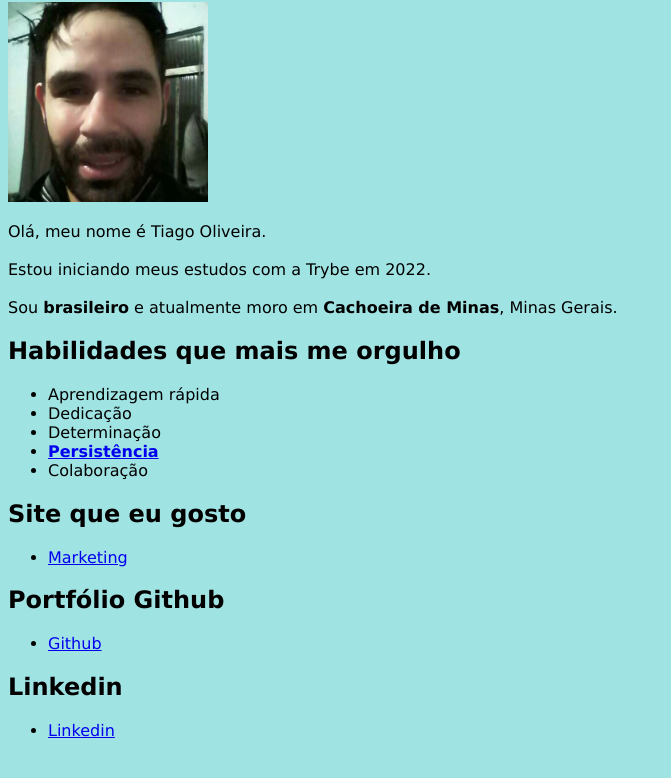
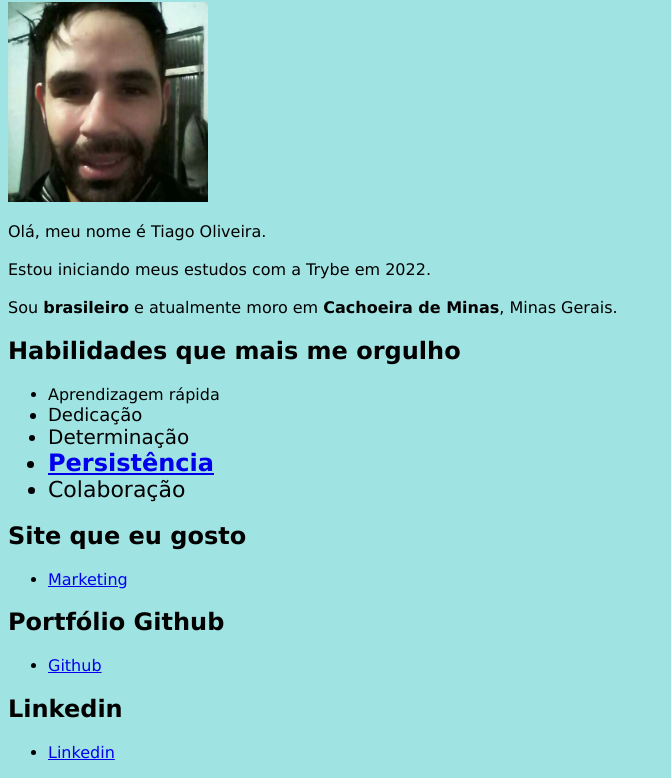
Before and after one commit to TiagoOliveira7890/Portfolio-Web, a plain HTML site: page index.html in a window 1280 px wide. Shown: the part 78-856 px from the top of the page, without its empty margins (0-671 px from the left). Before the commit the page ends 834 px from the top, so only its background shows below. Drawn offline with Linux system fonts and the light colour scheme.

Commit message:
alterando tamanho fonte lista habilidades

```diff
--- a/index.html
+++ b/index.html
@@ -20,11 +20,11 @@
     <h2>Habilidades que mais me orgulho</h2>
 
     <ul>
-        <li>Aprendizagem rápida</li>
-        <li>Dedicação</li>
-        <li>Determinação</li>
-        <li><strong><a href="tiago.jpg">Persistência</a></strong></a></li>
-        <li>Colaboração</li>
+        <li class="aprendizagem">Aprendizagem rápida</li>
+        <li class="dedicacao">Dedicação</li>
+        <li class="determinacao">Determinação</li>
+        <li class="persistencia"><strong><a href="tiago.jpg">Persistência</a></strong></a></li>
+        <li class="colaboracao">Colaboração</li>
     </ul>
 <h2>Site que eu gosto</h2>
 
--- a/style.css
+++ b/style.css
@@ -6,3 +6,23 @@ body {
     font-family: Verdana, Geneva, Tahoma, sans-serif;
     background-color: hsl(180, 55%, 76%);
 }
+
+.aprendizagem {
+  font-size: 16px;
+}
+
+.dedicacao{
+    font-size: 18px;
+}
+
+.determinacao {
+font-size: 20px;
+}
+
+.persistencia {
+    font-size: 24px;
+}
+
+.colaboracao {
+    font-size: 22px;
+}
```
